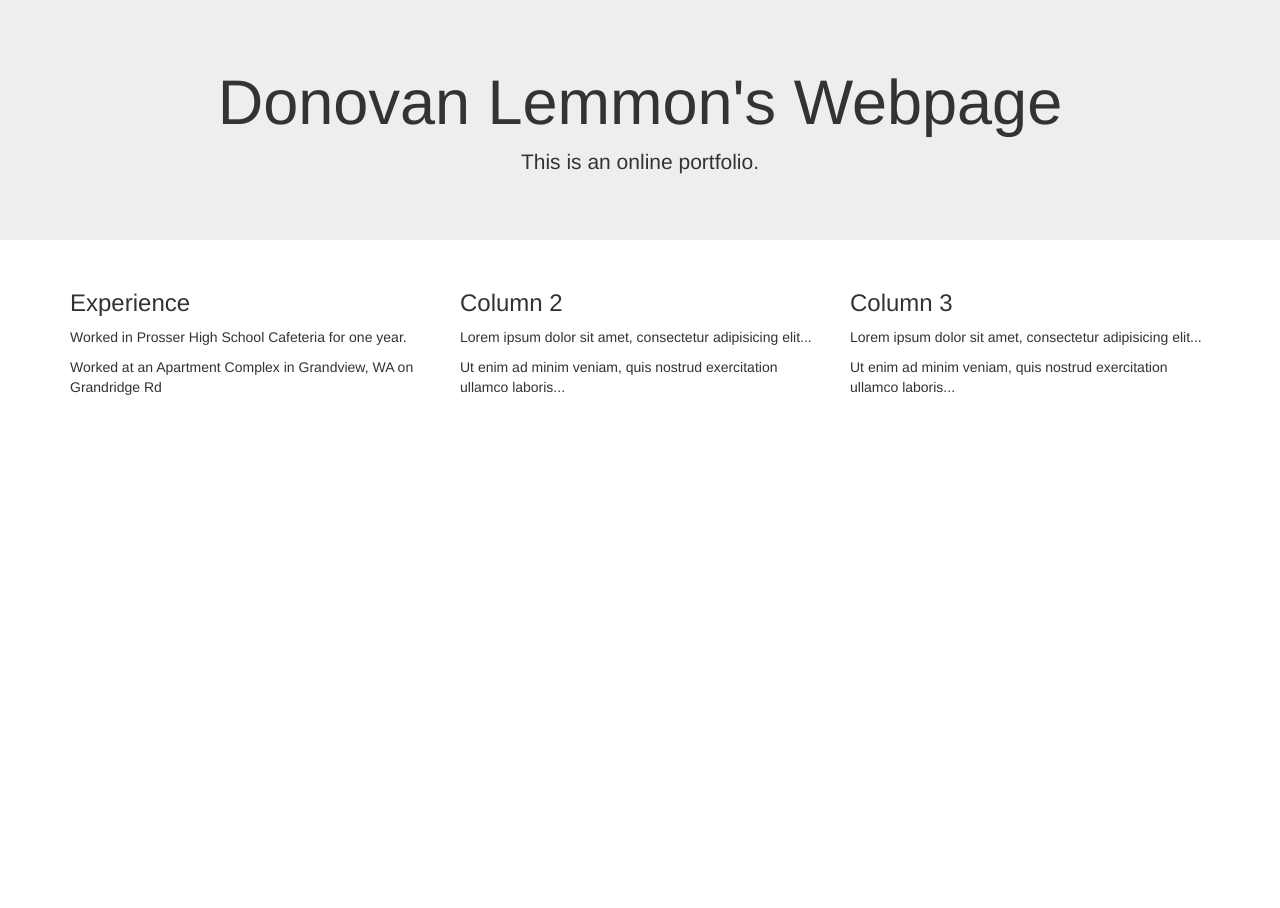
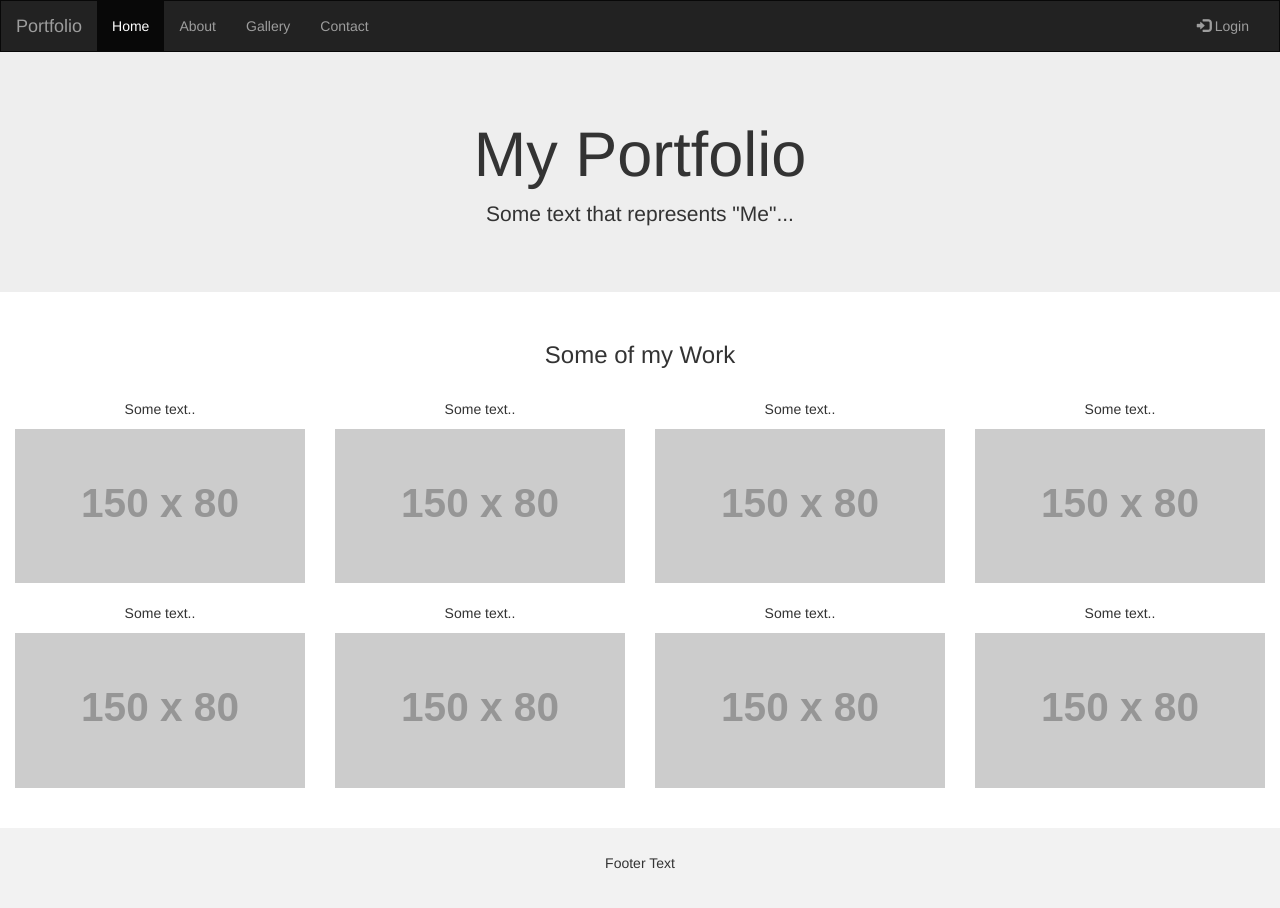
Before and after one commit to Donovan-L/Donovan-L.github.io, a plain HTML site: page index.html in a window 1280 px wide. Before the commit the page ends 800 px from the top, so only its background shows below. Drawn offline with nearby package versions, Linux system fonts and the light colour scheme; placeholder pictures from the web are drawn by us.

Commit message:
Update index.html

```diff
--- a/index.html
+++ b/index.html
@@ -1,39 +1,106 @@
+
 <!DOCTYPE html>
 <html lang="en">
 <head>
-  <title>Donovan-L.github.io</title>
+  <title>Bootstrap Example</title>
   <meta charset="utf-8">
   <meta name="viewport" content="width=device-width, initial-scale=1">
   <link rel="stylesheet" href="https://maxcdn.bootstrapcdn.com/bootstrap/3.3.7/css/bootstrap.min.css">
   <script src="https://ajax.googleapis.com/ajax/libs/jquery/1.12.4/jquery.min.js"></script>
   <script src="https://maxcdn.bootstrapcdn.com/bootstrap/3.3.7/js/bootstrap.min.js"></script>
+  <style>
+    /* Remove the navbar's default margin-bottom and rounded borders */
+    .navbar {
+      margin-bottom: 0;
+      border-radius: 0;
+    }
+
+    /* Add a gray background color and some padding to the footer */
+    footer {
+      background-color: #f2f2f2;
+      padding: 25px;
+    }
+  </style>
 </head>
 <body>
 
-<div class="jumbotron text-center">
-  <h1>Donovan Lemmon's Webpage</h1>
-  <p>This is an online portfolio.</p>
-</div>
+<nav class="navbar navbar-inverse">
+  <div class="container-fluid">
+    <div class="navbar-header">
+      <button type="button" class="navbar-toggle" data-toggle="collapse" data-target="#myNavbar">
+        <span class="icon-bar"></span>
+        <span class="icon-bar"></span>
+        <span class="icon-bar"></span>
+      </button>
+      <a class="navbar-brand" href="#">Portfolio</a>
+    </div>
+    <div class="collapse navbar-collapse" id="myNavbar">
+      <ul class="nav navbar-nav">
+        <li class="active"><a href="#">Home</a></li>
+        <li><a href="#">About</a></li>
+        <li><a href="#">Gallery</a></li>
+        <li><a href="#">Contact</a></li>
+      </ul>
+      <ul class="nav navbar-nav navbar-right">
+        <li><a href="#"><span class="glyphicon glyphicon-log-in"></span> Login</a></li>
+      </ul>
+    </div>
+  </div>
+</nav>
 
-<div class="container">
-  <div class="row">
-    <div class="col-sm-4">
-      <h3>Experience</h3>
-      <p>Worked in Prosser High School Cafeteria for one year.</p>
-      <p>Worked at an Apartment Complex in Grandview, WA on Grandridge Rd</p>
-    </div>
-    <div class="col-sm-4">
-      <h3>Column 2</h3>
-      <p>Lorem ipsum dolor sit amet, consectetur adipisicing elit...</p>
-      <p>Ut enim ad minim veniam, quis nostrud exercitation ullamco laboris...</p>
-    </div>
-    <div class="col-sm-4">
-      <h3>Column 3</h3>
-      <p>Lorem ipsum dolor sit amet, consectetur adipisicing elit...</p>
-      <p>Ut enim ad minim veniam, quis nostrud exercitation ullamco laboris...</p>
-    </div>
+<div class="jumbotron">
+  <div class="container text-center">
+    <h1>My Portfolio</h1>
+    <p>Some text that represents "Me"...</p>
   </div>
 </div>
 
+<div class="container-fluid bg-3 text-center">
+  <h3>Some of my Work</h3><br>
+  <div class="row">
+    <div class="col-sm-3">
+      <p>Some text..</p>
+      <img src="https://placehold.it/150x80?text=IMAGE" class="img-responsive" style="width:100%" alt="Image">
+    </div>
+    <div class="col-sm-3">
+      <p>Some text..</p>
+      <img src="https://placehold.it/150x80?text=IMAGE" class="img-responsive" style="width:100%" alt="Image">
+    </div>
+    <div class="col-sm-3">
+      <p>Some text..</p>
+      <img src="https://placehold.it/150x80?text=IMAGE" class="img-responsive" style="width:100%" alt="Image">
+    </div>
+    <div class="col-sm-3">
+      <p>Some text..</p>
+      <img src="https://placehold.it/150x80?text=IMAGE" class="img-responsive" style="width:100%" alt="Image">
+    </div>
+  </div>
+</div><br>
+
+<div class="container-fluid bg-3 text-center">
+  <div class="row">
+    <div class="col-sm-3">
+      <p>Some text..</p>
+      <img src="https://placehold.it/150x80?text=IMAGE" class="img-responsive" style="width:100%" alt="Image">
+    </div>
+    <div class="col-sm-3">
+      <p>Some text..</p>
+      <img src="https://placehold.it/150x80?text=IMAGE" class="img-responsive" style="width:100%" alt="Image">
+    </div>
+    <div class="col-sm-3">
+      <p>Some text..</p>
+      <img src="https://placehold.it/150x80?text=IMAGE" class="img-responsive" style="width:100%" alt="Image">
+    </div>
+    <div class="col-sm-3">
+      <p>Some text..</p>
+      <img src="https://placehold.it/150x80?text=IMAGE" class="img-responsive" style="width:100%" alt="Image">
+    </div>
+  </div>
+</div><br><br>
+
+<footer class="container-fluid text-center">
+  <p>Footer Text</p>
+</footer>
+
 </body>
 </html>
```
